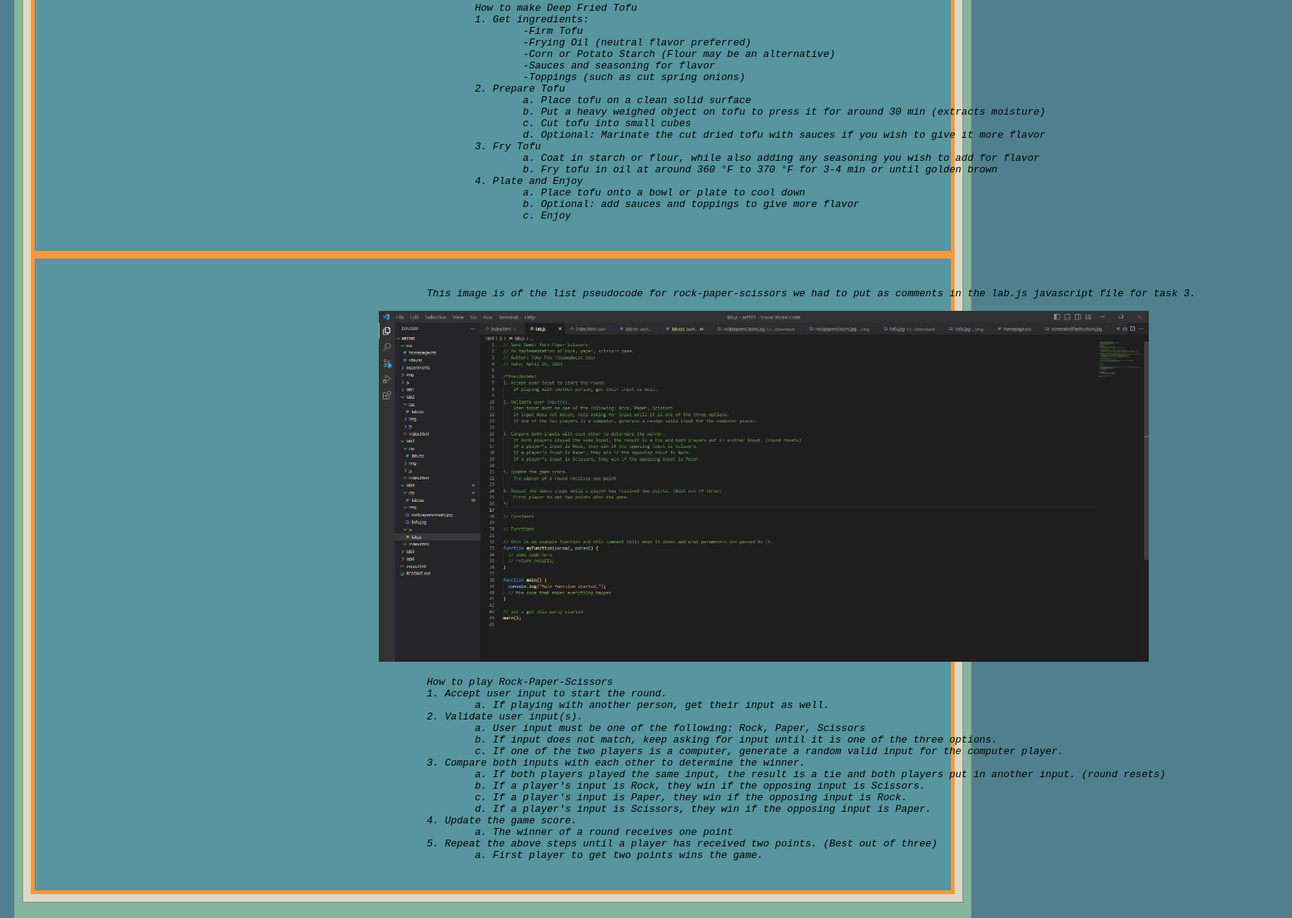
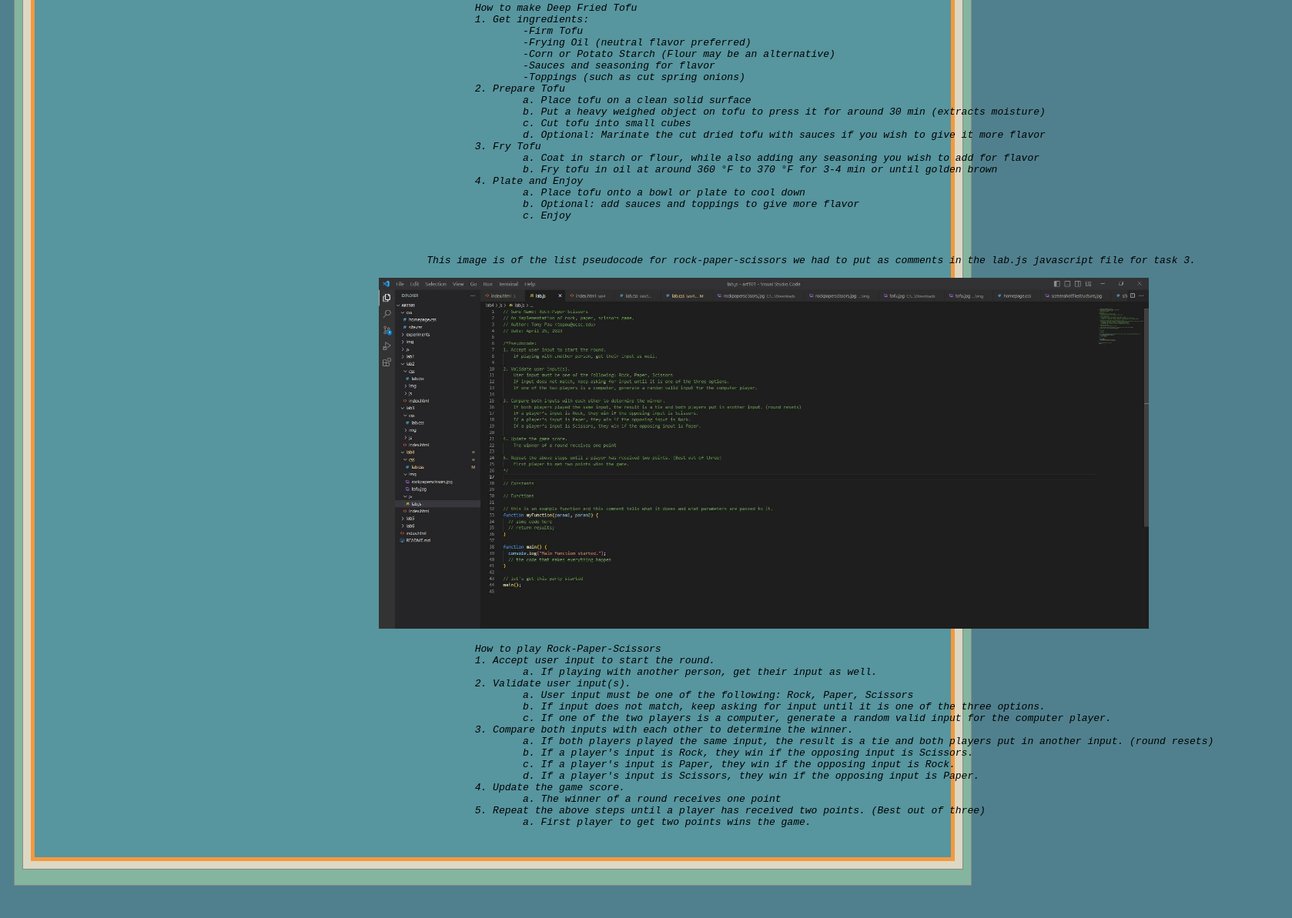
Before and after one commit to ShiriSoul/art101, a plain HTML site: page lab4/index.html in a window 1280 px wide. Shown: the part 649-1842 px from the top of the page at 77% size, 1678 px wide, since content can reach past the window. After the commit the page ends 1810 px from the top, so only its background shows below. Drawn offline with nearby package versions, Linux system fonts and the light colour scheme.

```diff
--- a/lab4/index.html
+++ b/lab4/index.html
@@ -64,8 +64,6 @@
 										b. Optional: add sauces and toppings to give more flavor
 										c. Enjoy
 							</code></pre>
-						</section>
-						<section id="lab4section2">
 							<pre><code>
 								This image is of the list pseudocode for rock-paper-scissors we had to put as comments in the lab.js javascript file for task 3.
 
@@ -88,7 +86,6 @@
 									5. Repeat the above steps until a player has received two points. (Best out of three)
 										a. First player to get two points wins the game.
 							</code></pre>
-
 						</section>
 					<div id="output"></div>
 			</div>
```
Lines whose indentation alone changed are shown as unchanged.
